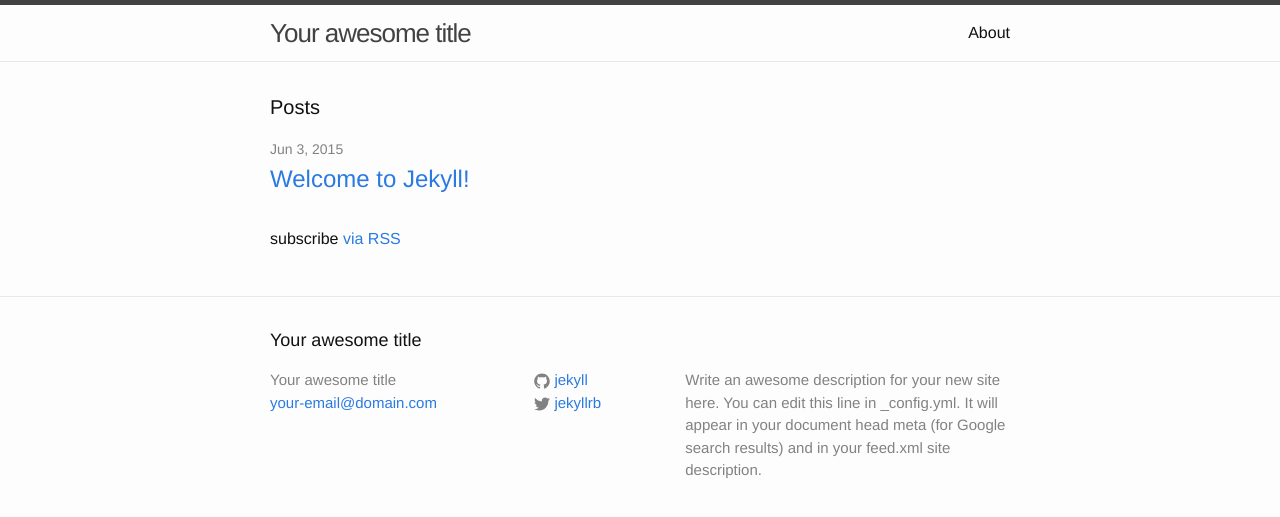
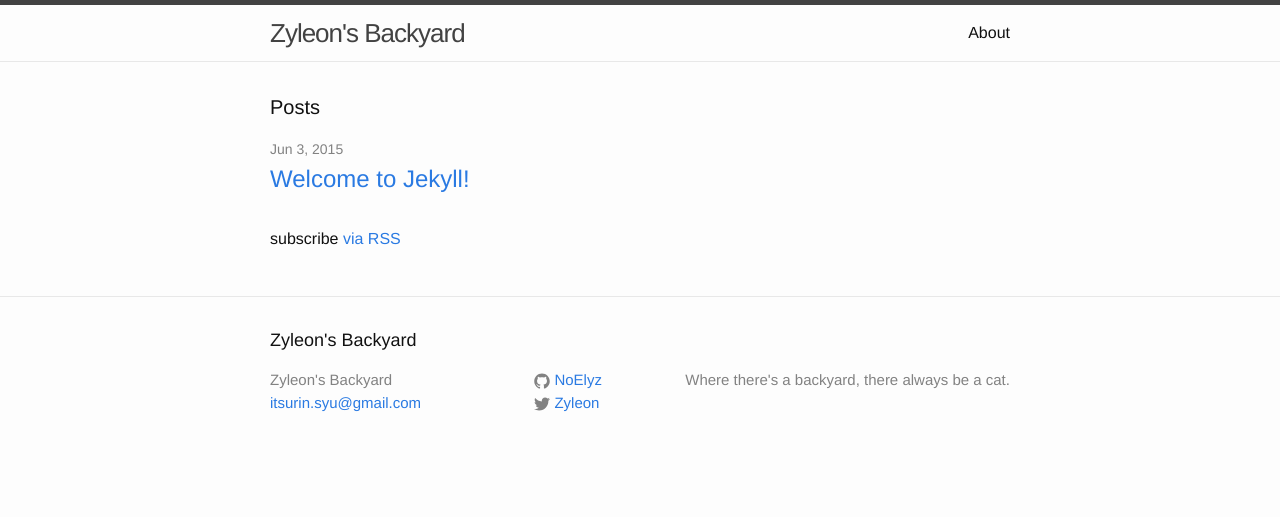
Before and after one commit to NoElyz/NoElyz.github.io, a Jekyll site: the page built from index.html, in a window 1280 px wide. Shown: the top 517 px of the page. Built offline with Jekyll 4.4.1, drawn with Linux system fonts in a browser that asks for light colours.

Commit message:
index file edited

```diff
--- a/_config.yml
+++ b/_config.yml
@@ -1,14 +1,12 @@
 # Site settings
-title: Your awesome title
-email: your-email@domain.com
+title: Zyleon's Backyard
+email: itsurin.syu@gmail.com
 description: > # this means to ignore newlines until "baseurl:"
-  Write an awesome description for your new site here. You can edit this
-  line in _config.yml. It will appear in your document head meta (for
-  Google search results) and in your feed.xml site description.
+    Where there's a backyard, there always be a cat.
 baseurl: "" # the subpath of your site, e.g. /blog/
-url: "http://yourdomain.com" # the base hostname & protocol for your site
-twitter_username: jekyllrb
-github_username:  jekyll
+url: "http://noelyz.github.io" # the base hostname & protocol for your site
+twitter_username: Zyleon
+github_username:  NoElyz
 
 # Build settings
 markdown: kramdown
```
